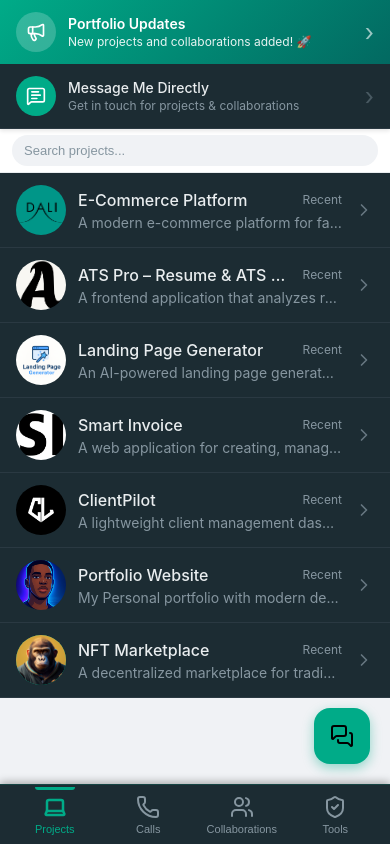
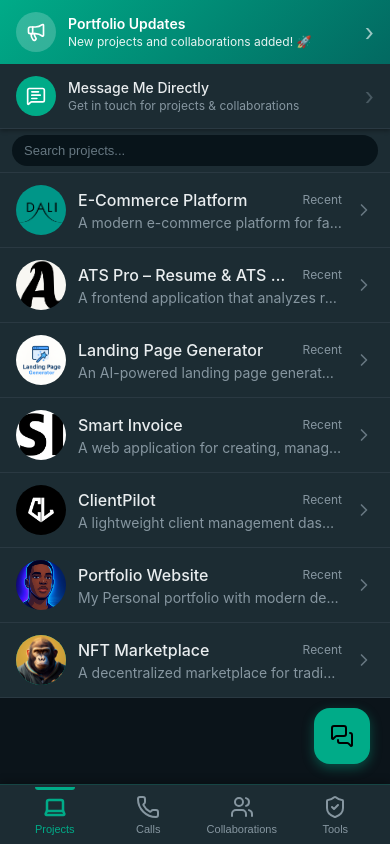
Before and after one commit to Idraezy/Whatsapp-bot, a React (Vite) app: page / in a window 390 px wide. Built offline with nearby package versions, Linux system fonts and the light colour scheme.

Commit message:
Update App.css

```diff
--- a/src/App.css
+++ b/src/App.css
@@ -127,10 +127,6 @@ body {
 }
 
 /* ==================== MOBILE LAYOUT ==================== */
-.mobile-layout {
-  display: none;
-}
-
 @media (max-width: 768px) {
   /* Hide desktop, show mobile */
   .desktop-layout {
@@ -142,8 +138,11 @@ body {
     flex-direction: column;
     width: 100%;
     height: 100vh;
-    background: var(--app-bg);
+    background: #0B141A;
     overflow: hidden;
+    position: fixed;
+    top: 0;
+    left: 0;
   }
 
   /* ==================== STICKY TOP SECTIONS ==================== */
@@ -151,15 +150,15 @@ body {
     position: sticky;
     top: 0;
     z-index: 100;
-    background: var(--bot-bubble);
-    box-shadow: 0 2px 4px rgba(0, 0, 0, 0.1);
+    background: #1C2C33;
+    box-shadow: 0 2px 4px rgba(0, 0, 0, 0.3);
   }
 
   /* ==================== SEARCH BAR ==================== */
   .mobile-search-bar {
     padding: 8px 16px;
-    background: var(--bot-bubble);
-    border-bottom: 1px solid var(--border-color);
+    background: #1C2C33;
+    border-bottom: 1px solid #2A3942;
     position: sticky;
     top: 104px; /* Below announcements + message me */
     z-index: 99;
@@ -168,29 +167,40 @@ body {
   .mobile-search-input {
     width: 100%;
     padding: 10px 16px;
-    background: var(--app-bg);
+    background: #08141A;
     border: none;
     border-radius: 20px;
     font-size: 14px;
-    color: var(--text-primary);
+    color: #E9EDEF;
     outline: none;
   }
 
   .mobile-search-input::placeholder {
-    color: var(--text-tertiary);
+    color: #667781;
   }
 
-  /* ==================== CONTENT AREA ==================== */
+  /* ==================== CONTENT AREA - FIXED SCROLLING ==================== */
   .mobile-content-area {
     flex: 1;
     overflow-y: auto;
-    background: var(--app-bg);
-    padding-bottom: 70px; /* Space for bottom nav */
+    overflow-x: hidden;
+    background: #0B141A;
+    padding-bottom: 80px; /* Extra space for bottom nav + breathing room */
+    -webkit-overflow-scrolling: touch; /* Smooth scrolling on iOS */
+    position: relative;
   }
 
   .mobile-content-area::-webkit-scrollbar {
-    width: 0;
-    display: none;
+    width: 4px;
+  }
+
+  .mobile-content-area::-webkit-scrollbar-track {
+    background: transparent;
+  }
+
+  .mobile-content-area::-webkit-scrollbar-thumb {
+    background: #2A3942;
+    border-radius: 2px;
   }
 
   /* ==================== PANEL VIEW (Desktop components on mobile) ==================== */
@@ -201,7 +211,7 @@ body {
     top: 0;
     left: 0;
     z-index: 1001;
-    background: var(--bot-bubble);
+    background: #1C2C33;
     overflow-y: auto;
   }
 
@@ -224,11 +234,12 @@ body {
     height: 100vh;
     display: flex;
     flex-direction: column;
-    background: var(--chat-bg);
+    background: #0B141A;
     position: fixed;
     top: 0;
     left: 0;
     z-index: 1002;
+    overflow: hidden;
   }
 
   .mobile-chat-header {
@@ -236,21 +247,17 @@ body {
     align-items: center;
     gap: 12px;
     padding: 12px 16px;
-    background: var(--header-bg);
-    color: #FFFFFF;
-    border-bottom: 1px solid rgba(255, 255, 255, 0.1);
+    background: #202C33;
+    color: #E9EDEF;
+    border-bottom: 1px solid #2A3942;
     flex-shrink: 0;
-  }
-
-  [data-theme="light"] .mobile-chat-header {
-    color: #FFFFFF;
+    min-height: 60px;
   }
 
   .mobile-chat-back-btn {
     background: none;
     border: none;
     color: inherit;
-    font-size: 24px;
     cursor: pointer;
     padding: 8px;
     margin-left: -8px;
@@ -272,7 +279,7 @@ body {
     height: 40px;
     border-radius: 50%;
     overflow: hidden;
-    background: rgba(255, 255, 255, 0.2);
+    background: rgba(0, 171, 136, 0.2);
     display: flex;
     align-items: center;
     justify-content: center;
@@ -297,12 +304,14 @@ body {
     font-size: 16px;
     font-weight: 500;
     margin: 0 0 2px 0;
+    color: #E9EDEF;
   }
 
   .mobile-chat-info p {
     font-size: 13px;
     margin: 0;
     opacity: 0.8;
+    color: #8696A0;
   }
 
   .mobile-theme-toggle {
@@ -327,19 +336,9 @@ body {
   .mobile-fullscreen-messages {
     flex: 1;
     overflow-y: auto;
+    overflow-x: hidden;
     padding: 16px;
-    background-color: var(--chat-bg);
-    background-image:
-      repeating-linear-gradient(
-        45deg,
-        transparent,
-        transparent 10px,
-        rgba(0, 0, 0, 0.015) 10px,
-        rgba(0, 0, 0, 0.015) 20px
-      );
-  }
-
-  [data-theme="dark"] .mobile-fullscreen-messages {
+    background-color: #0B141A;
     background-image:
       repeating-linear-gradient(
         45deg,
@@ -348,6 +347,7 @@ body {
         rgba(255, 255, 255, 0.02) 10px,
         rgba(255, 255, 255, 0.02) 20px
       );
+    -webkit-overflow-scrolling: touch;
   }
 
   .mobile-fullscreen-messages::-webkit-scrollbar {
@@ -355,15 +355,17 @@ body {
   }
 
   .mobile-fullscreen-messages::-webkit-scrollbar-thumb {
-    background: var(--text-tertiary);
+    background: #2A3942;
     border-radius: 2px;
   }
 
   .mobile-fullscreen-input {
     padding: 0;
-    background: var(--bot-bubble);
-    border-top: 1px solid var(--border-color);
+    background: #1C2C33;
+    border-top: 1px solid #2A3942;
     flex-shrink: 0;
+    position: relative;
+    z-index: 10;
   }
 
   /* Panel fixes for mobile */
@@ -383,7 +385,7 @@ body {
     flex-direction: column;
     transform: translateX(-100%);
     transition: transform 0.3s ease;
-    background: var(--bot-bubble);
+    background: #1C2C33;
   }
 
   .projects-panel.mobile-active,
@@ -424,4 +426,8 @@ body {
   .mobile-fullscreen-messages {
     padding: 12px;
   }
+
+  .mobile-content-area {
+    padding-bottom: 90px; /* More space on smaller screens */
+  }
 }
```
